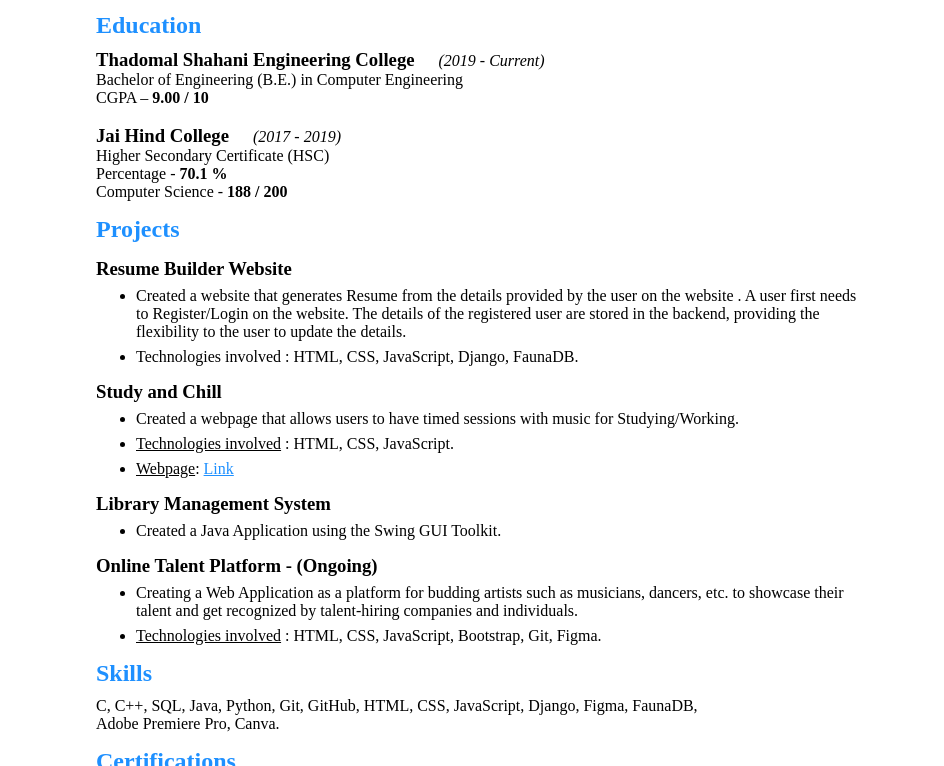
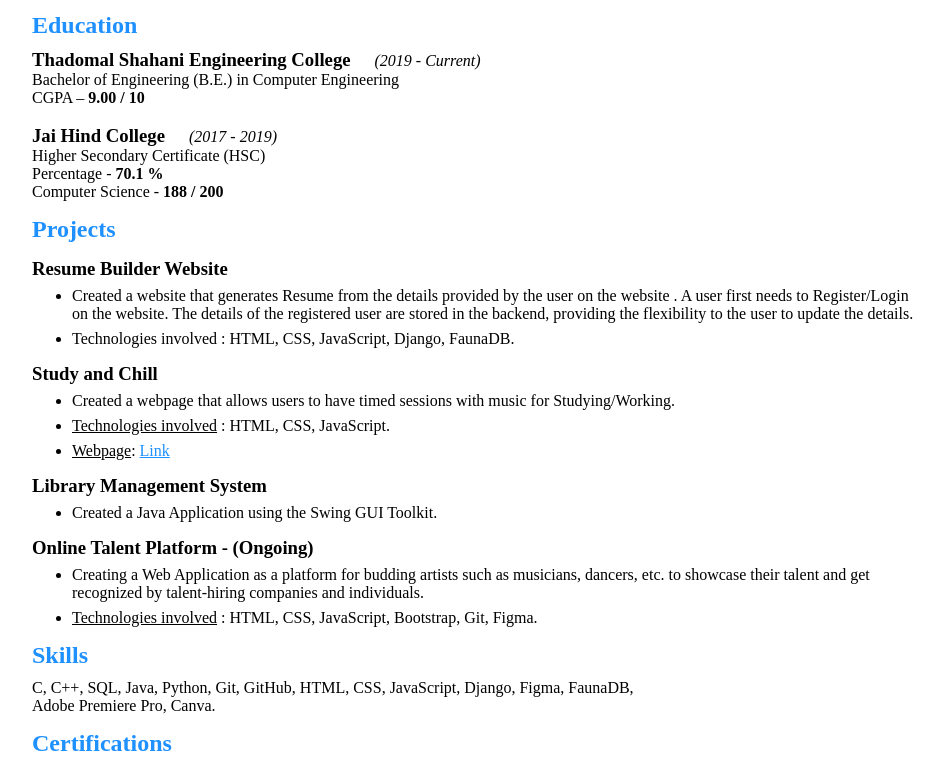
Before and after one commit to tusharbudhwani/Resume, a plain HTML site: page index.html in a window 1280 px wide. Shown: the part 126-892 px from the top of the page, without its empty margins (160-1104 px from the left). Drawn offline with Linux system fonts and the light colour scheme.

Commit message:
Improve Responsiveness

```diff
--- a/index.html
+++ b/index.html
@@ -21,12 +21,12 @@
 
         #fullBody {
             padding: 5%;
-            width: 60%;
+            width: 70%;
             margin: 50px 20px 50px 20px;
             padding: 0px;
         }
 
-        @media (max-width: 700px){
+        @media (max-width: 800px){
             #fullBody {
             width: 100%;
         }
```
